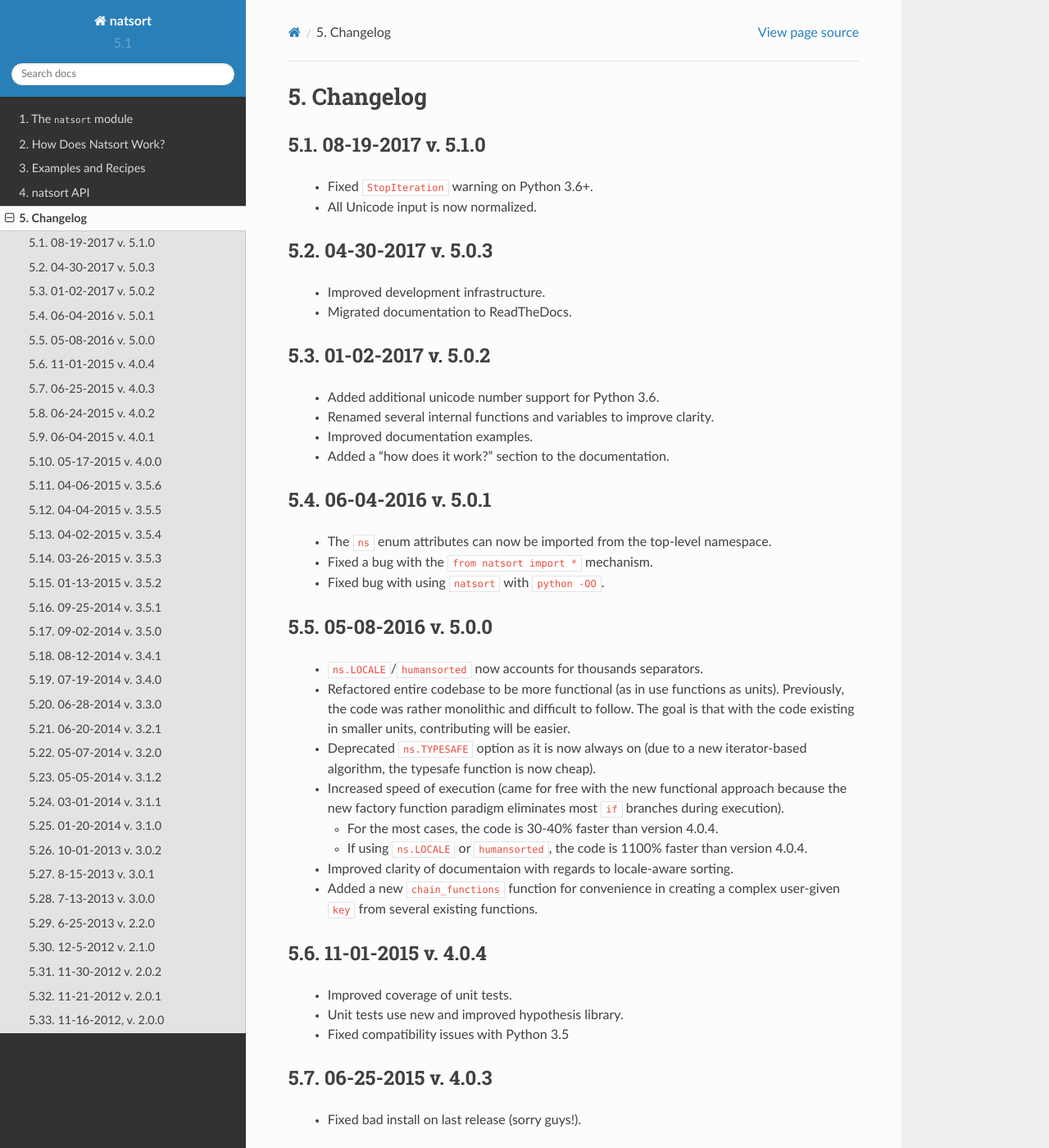
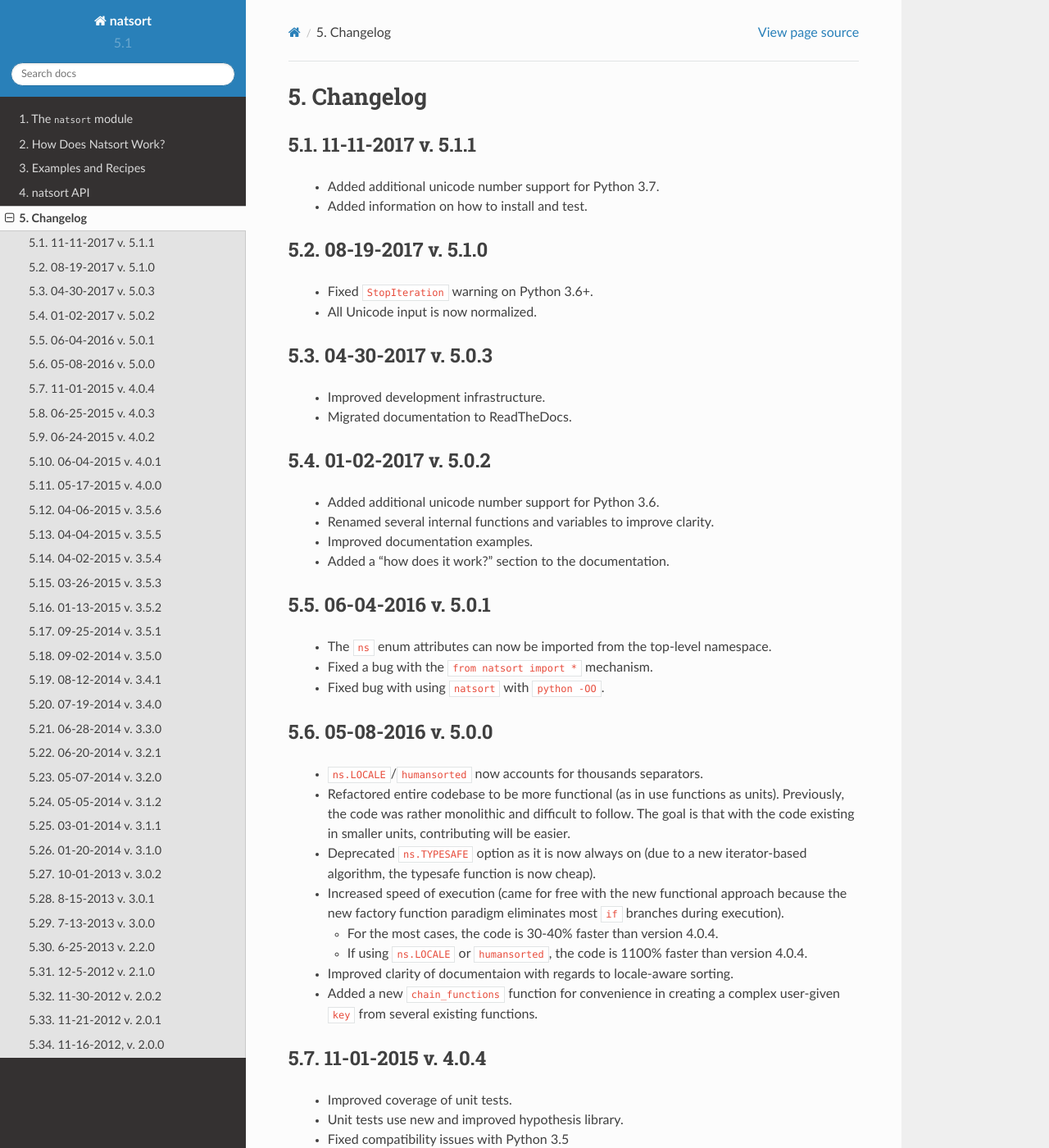
Before and after one commit to SethMMorton/natsort, a Sphinx documentation site: the page built from docs/source/changelog.rst, in a window 1280 px wide and 1400 px high. Shown: the whole window at 82% size. Built offline with Sphinx 7.4.7 and the Read the Docs theme 2.0.0, drawn with Linux system fonts in a browser that asks for light colours; pages that are not in the unit, such as notebooks, are missing from menus; some of the changed text lies outside the part shown.

Commit message:
natsort version 5.1.1 release.
    - Added additional unicode number support for Python 3.7.
    - Added information on how to install and test.

```diff
--- a/docs/source/changelog.rst
+++ b/docs/source/changelog.rst
@@ -2,6 +2,12 @@
 
 Changelog
 ---------
+
+11-11-2017 v. 5.1.1
++++++++++++++++++++
+
+    - Added additional unicode number support for Python 3.7.
+    - Added information on how to install and test.
 
 08-19-2017 v. 5.1.0
 +++++++++++++++++++
--- a/natsort/_version.py
+++ b/natsort/_version.py
@@ -6,4 +6,4 @@
     absolute_import
 )
 
-__version__ = '5.1.0'
+__version__ = '5.1.1'
```
Also changed, not shown: README.rst (+6 -8 lines).
